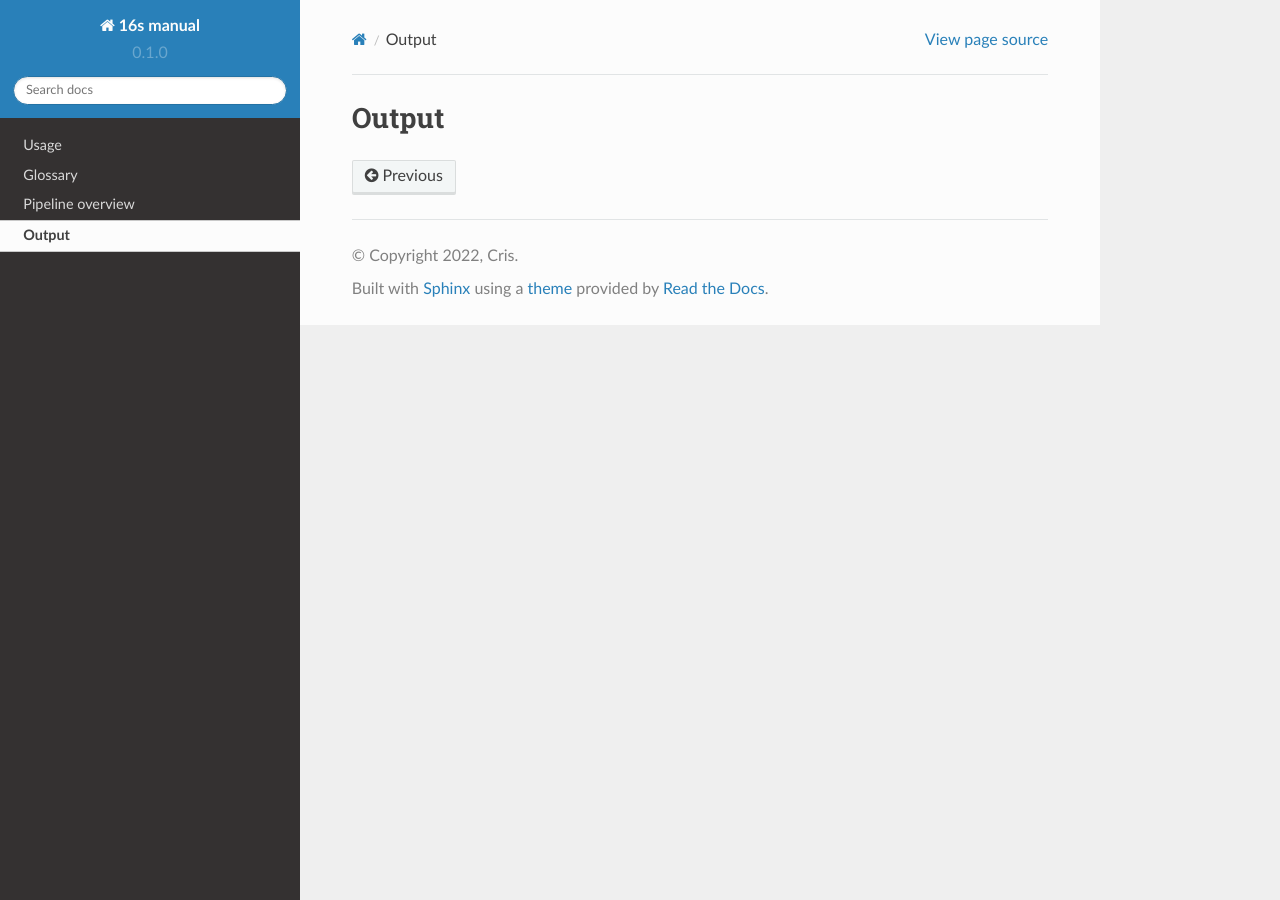
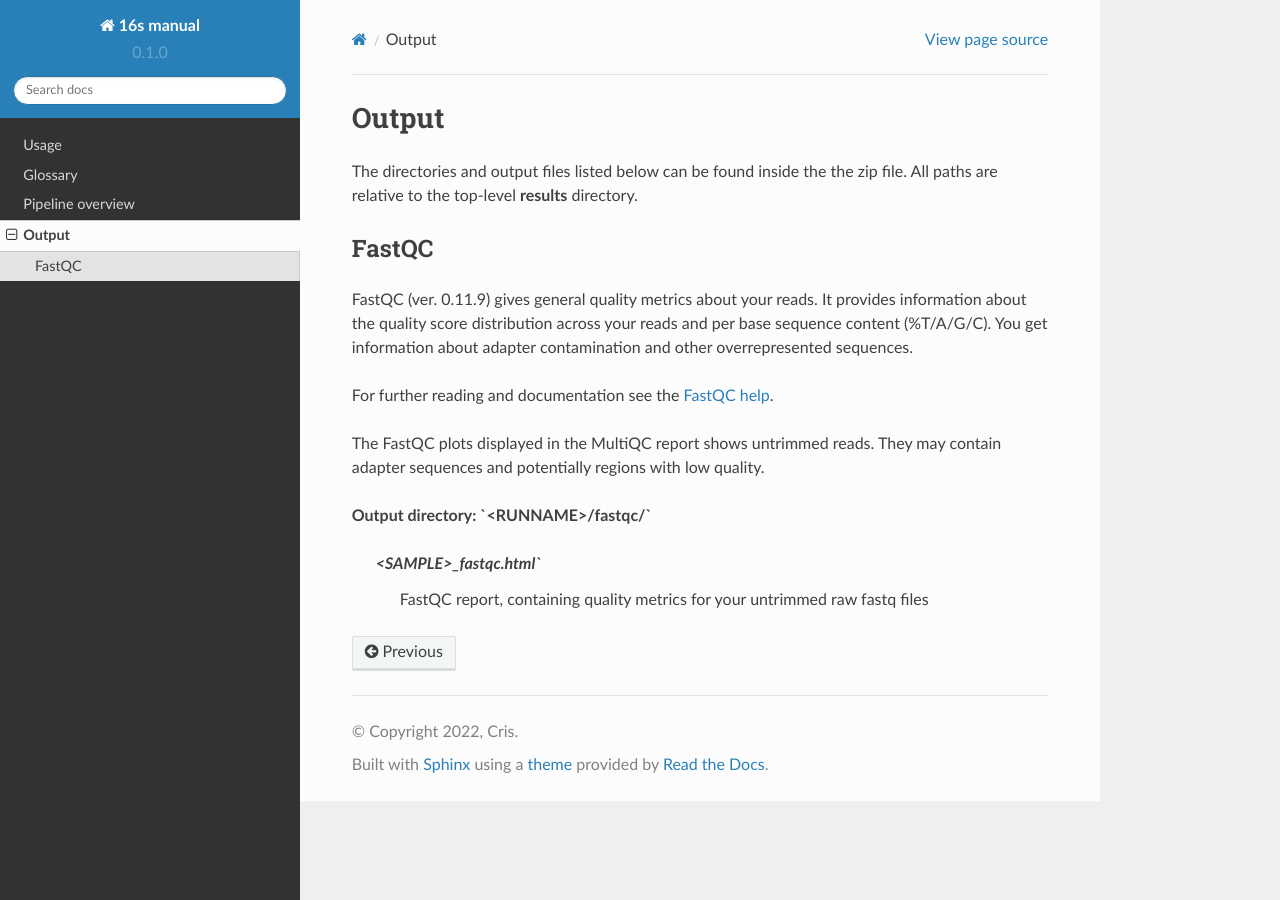
Before and after one commit to Flomics/16s-metagenomics-manual, a Sphinx documentation site: the page built from docs/source/output.rst, in a window 1280 px wide. Built offline with Sphinx 7.4.7 and the Read the Docs theme 2.0.0, drawn with Linux system fonts in a browser that asks for light colours.

Commit message:
starting output

```diff
--- a/docs/source/output.rst
+++ b/docs/source/output.rst
@@ -1,2 +1,18 @@
 Output
 =====
+
+The directories and output files listed below can be found inside the the zip file. All paths are relative to the top-level **results** directory.
+
+FastQC
+++++++++++++++
+
+FastQC (ver. 0.11.9) gives general quality metrics about your reads. It provides information about the quality score distribution across your reads and per base sequence content (%T/A/G/C). You get information about adapter contamination and other overrepresented sequences.
+
+For further reading and documentation see the `FastQC help <https://www.bioinformatics.babraham.ac.uk/projects/fastqc/Help/>`_.
+
+The FastQC plots displayed in the MultiQC report shows untrimmed reads. They may contain adapter sequences and potentially regions with low quality.
+
+**Output directory: `<RUNNAME>/fastqc/`**
+
+    `<SAMPLE>_fastqc.html``
+        FastQC report, containing quality metrics for your untrimmed raw fastq files
```
